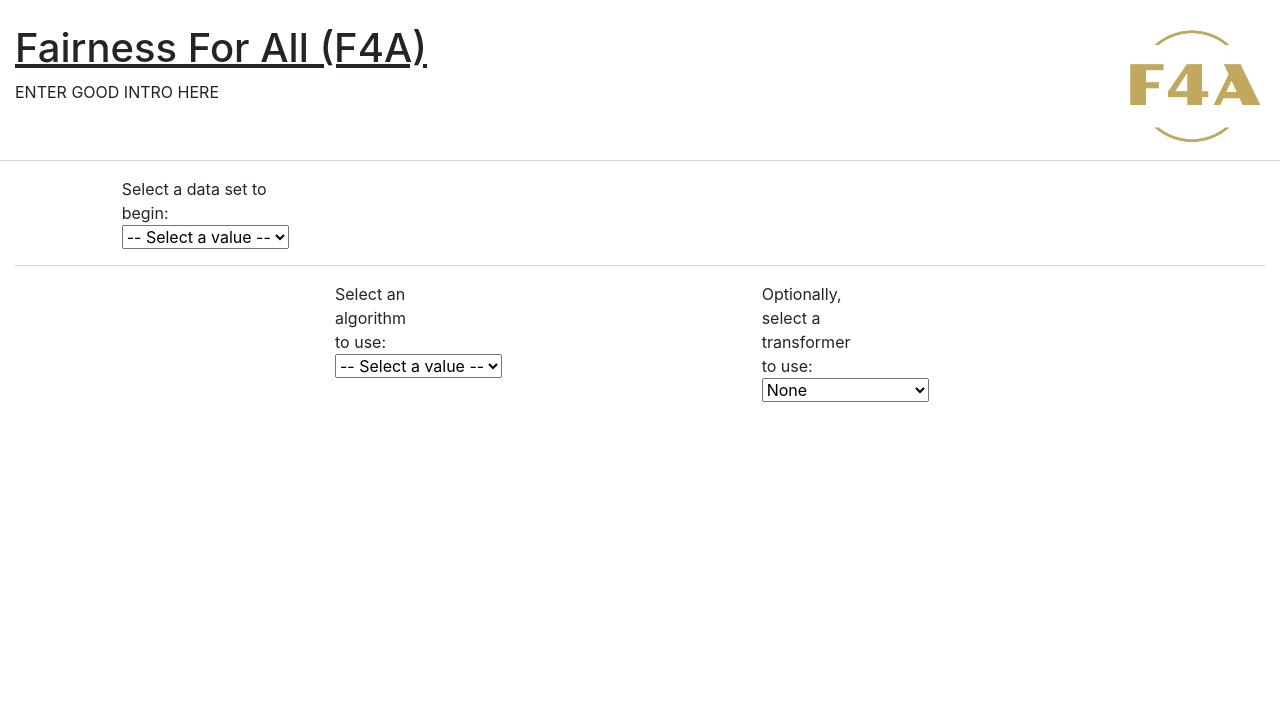
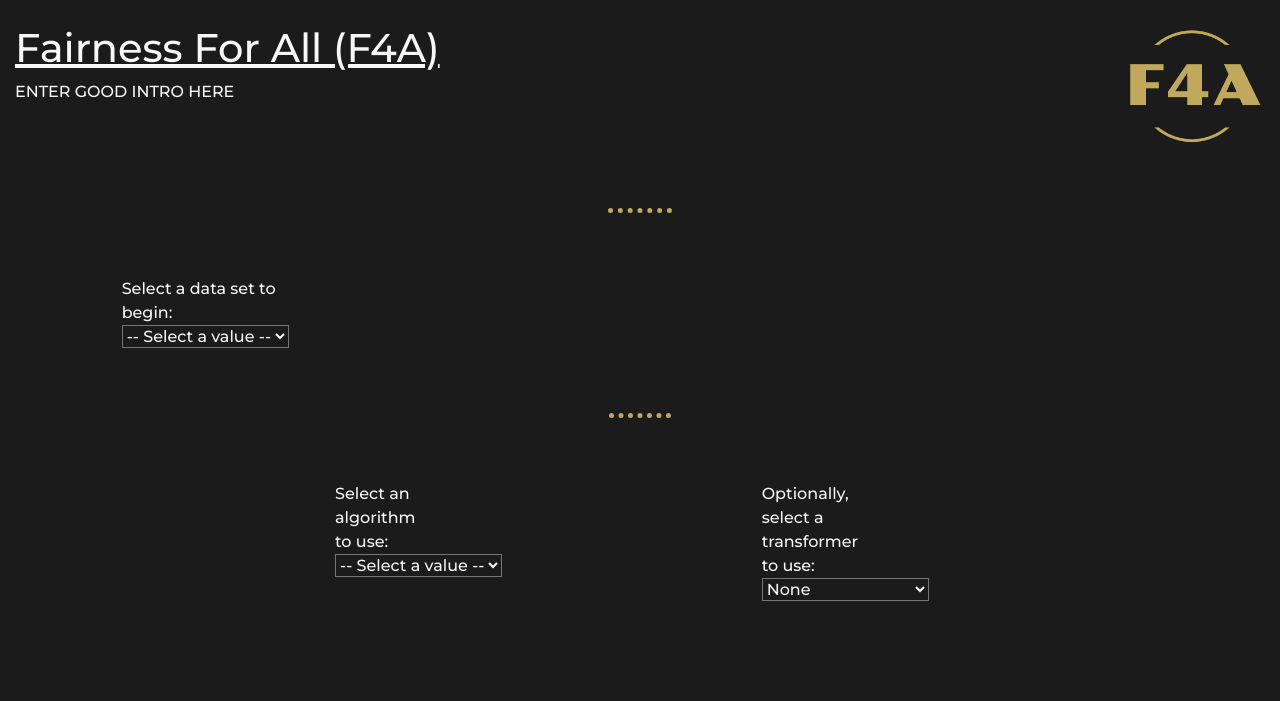
Before and after one commit to aokray/F4A, a Flask app: page / in a window 1280 px wide. Shown: the top 701 px of the page. Run offline with Flask 2, Linux system fonts and the light colour scheme; data that the repository does not hold is empty; some libraries are stand-ins or nearby versions.

Commit message:
Added rules and classes for updated fonts and color theme

```diff
--- a/static/f4a.css
+++ b/static/f4a.css
@@ -1,10 +1,51 @@
+body {
+  background-color: #1B1B1B;
+}
+
+h1 {
+  font-family: 'Montserrat', sans-serif;
+  font-weight: 500;
+}
+
+div {
+  font-family: 'Montserrat', sans-serif;
+}
+  /*font-weight: 200;
+}
+
+#dataVisualizationTable {
+  font-family: 'Montserrat', sans-serif;
+  font-weight: 400;
+}*/
+
+.textPrimary {
+  color: #f7f7f7;
+}
+
+.backgroundPrimary {
+  background-color: #1B1B1B;
+}
+
+.backgroundSecondary {
+  background-color: #C0A95D;
+}
+
+.borderSecondary {
+  border-color: #C0A95D;
+}
+
 .topright {
   height: 15vh;
 }
 
 hr {
-    border-color: lightgray;
-    color: lightgray;
+    border-color: #C0A95D;
+    border-style: dotted none none;
+    border-width: 5px;
+    width: 5%;
+    margin-top: 64px;
+    margin-bottom: 64px;
+
 }
 
 table, th, td {
```
